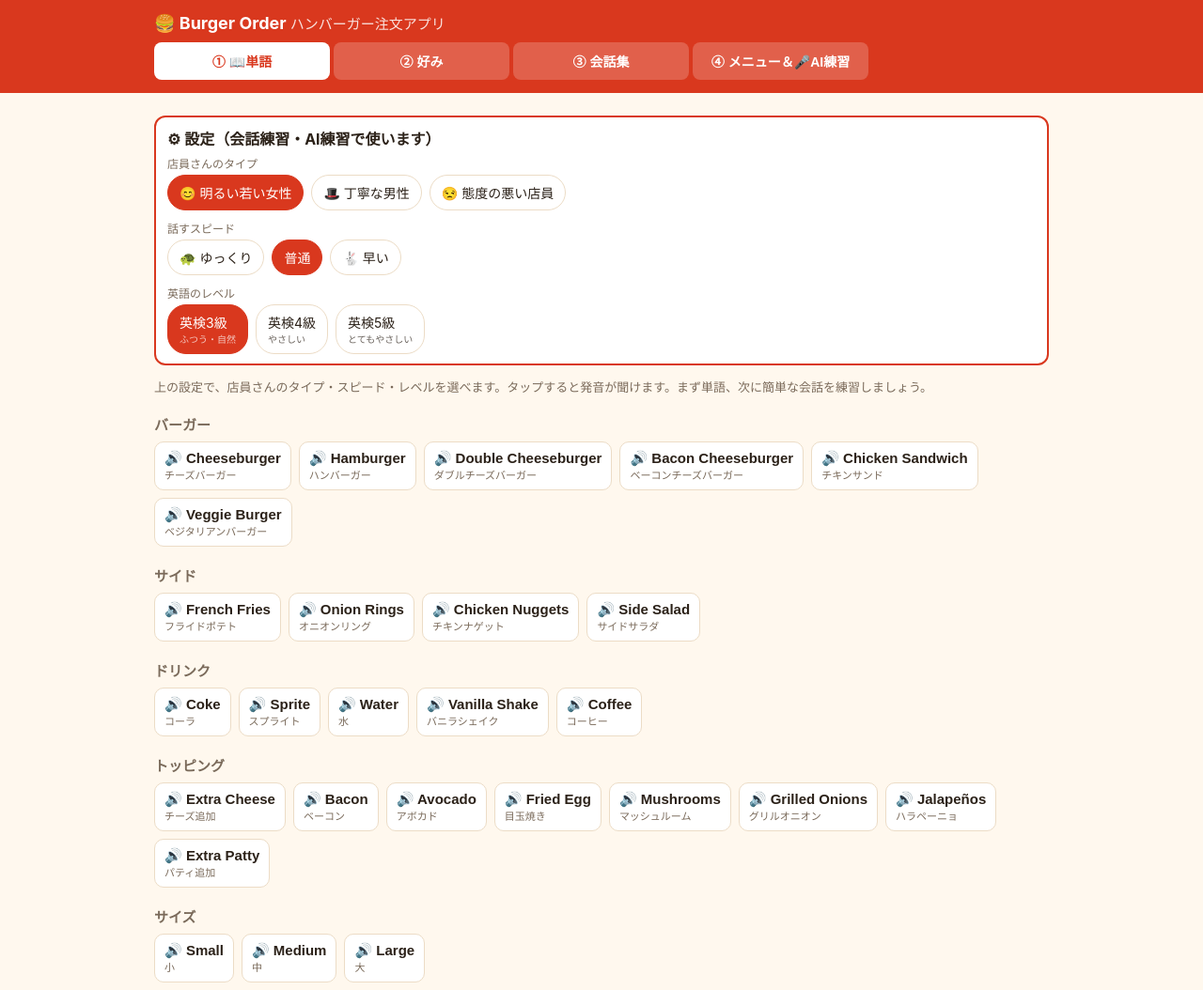
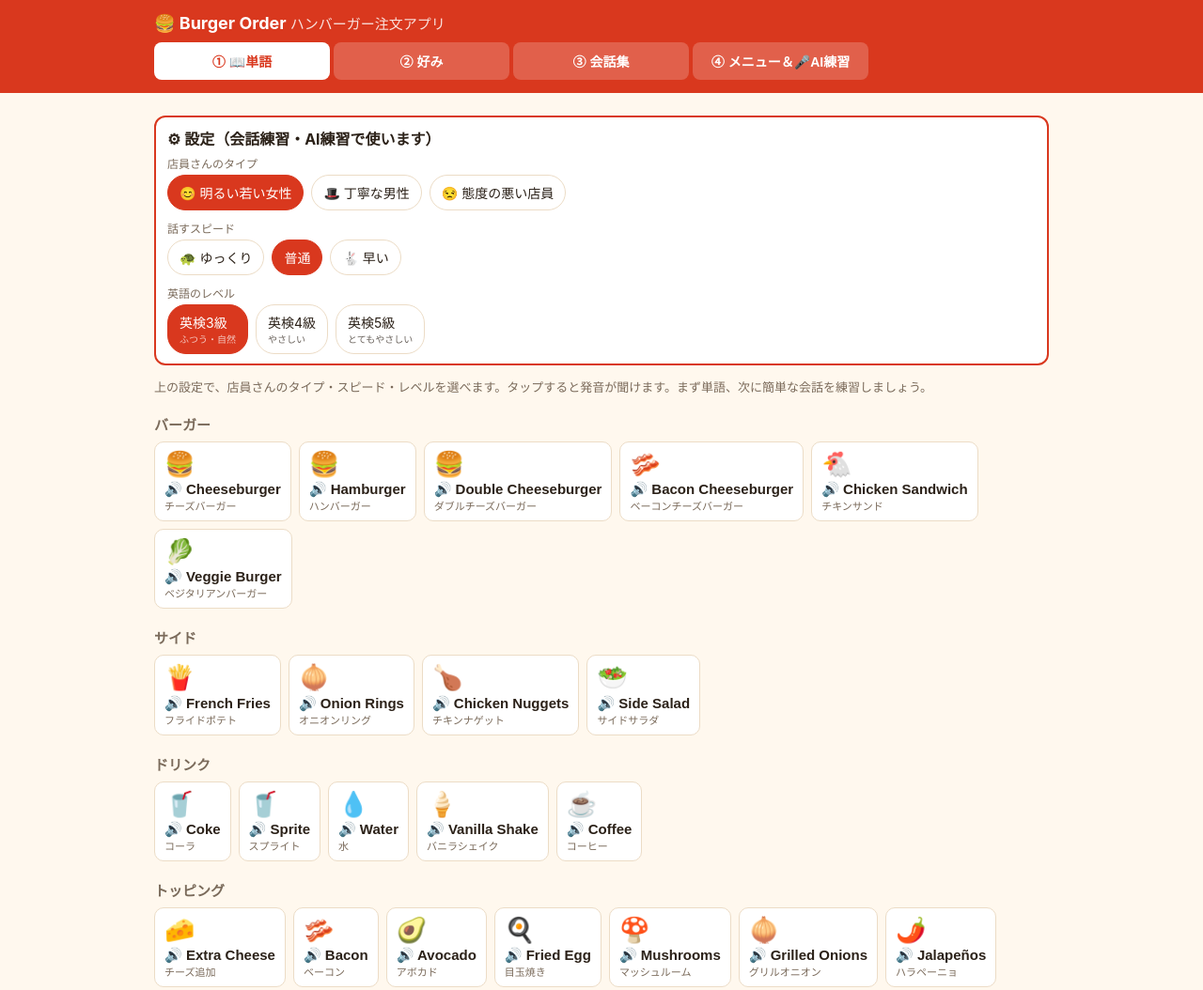
Before and after one commit to chiechiedayo2020-afk/humbergar_ship, a website: page index.html in a window 1280 px wide. Shown: the top 1054 px of the page at 94% size. Drawn offline with Linux system fonts and the light colour scheme.

Commit message:
単語にイラスト(絵文字)を追加
Co-Authored-By: Claude Sonnet 5.5 <noreply@anthropic.com>

```diff
--- a/index.html
+++ b/index.html
@@ -90,6 +90,7 @@
   .empty{color:var(--sub);text-align:center;padding:30px 0}
   .wd{display:flex;flex-wrap:wrap;gap:8px}
   .wd button{border:1px solid var(--line);background:#fff;border-radius:10px;padding:8px 10px;font-size:15px;font-weight:700;text-align:left;color:var(--ink)}
+  .wd button .we{display:block;font-size:26px;line-height:1.2;margin-bottom:2px}
   .wd button small{display:block;font-size:11px;font-weight:400;color:var(--sub)}
   .dlg{background:#fff;border:1px solid var(--line);border-radius:12px;padding:10px 12px;margin-bottom:12px}
   .dlg h3{margin:0 0 8px;font-size:14px;color:var(--accent)}
@@ -506,16 +507,18 @@ function renderTalk(){
 $("#freeSpeak").onclick=()=>$("#free").value.trim()&&speak($("#free").value);
 
 // ---- words & simple dialogs (practice)
+const MODIC={"no pickles":"🥒🚫","no onions":"🧅🚫","no tomato":"🍅🚫","no mayo":"🫙🚫","no cheese":"🧀🚫","extra cheese":"🧀➕","extra pickles":"🥒➕","sauce on the side":"🥫➡️","no ketchup":"🧴🚫","lettuce wrap":"🥬🍔"};
+// [英語, 日本語, イラスト]
 const WORDS=[
-  ["バーガー",MENU.burger.map(i=>[i.en,i.ja])],
-  ["サイド",MENU.side.map(i=>[i.en,i.ja])],
-  ["ドリンク",MENU.drink.map(i=>[i.en,i.ja])],
-  ["トッピング",MENU.topping.map(i=>[i.en,i.ja])],
-  ["サイズ",[["Small","小"],["Medium","中"],["Large","大"]]],
-  ["好み(抜く・足す)",MODS.map(m=>[m[0],m[1]])],
-  ["焼き加減",[["Medium","ミディアム"],["Well done","ウェルダン"]]],
-  ["お店で使う言葉",[["Combo","セット"],["For here","店内"],["To go","持ち帰り"],["Receipt","レシート"],["Napkin","ナプキン"],["Straw","ストロー"],["Ketchup","ケチャップ"],["Refill","おかわり"],["Cash","現金"],["Card","カード"],["Total","合計"],["Tax","税金"],["Tip","チップ"]]],
-  ["数字・金額",[["One dollar","1ドル"],["Five dollars","5ドル"],["Ten dollars","10ドル"],["Fifteen dollars","15ドル"],["Twenty dollars","20ドル"],["Fifty dollars","50ドル"],["Six fifty","6ドル50セント"]]],
+  ["バーガー",MENU.burger.map(i=>[i.en,i.ja,i.e])],
+  ["サイド",MENU.side.map(i=>[i.en,i.ja,i.e])],
+  ["ドリンク",MENU.drink.map(i=>[i.en,i.ja,i.e])],
+  ["トッピング",MENU.topping.map(i=>[i.en,i.ja,i.e])],
+  ["サイズ",[["Small","小","🥤","16px"],["Medium","中","🥤","26px"],["Large","大","🥤","38px"]]],
+  ["好み(抜く・足す)",MODS.map(m=>[m[0],m[1],MODIC[m[0]]||"❓"])],
+  ["焼き加減",[["Medium","ミディアム","🥩🔥"],["Well done","ウェルダン","🥩🔥🔥"]]],
+  ["お店で使う言葉",[["Combo","セット","🍔🍟🥤"],["For here","店内","🪑"],["To go","持ち帰り","🛍️"],["Receipt","レシート","🧾"],["Napkin","ナプキン","🧻"],["Straw","ストロー","🥤"],["Ketchup","ケチャップ","🧴"],["Refill","おかわり","🔄🥤"],["Cash","現金","💵"],["Card","カード","💳"],["Total","合計","🧮"],["Tax","税金","🏷️"],["Tip","チップ","🪙"]]],
+  ["数字・金額",[["One dollar","1ドル","💵"],["Five dollars","5ドル","💵💵💵💵💵"],["Ten dollars","10ドル","💰"],["Fifteen dollars","15ドル","💰💵"],["Twenty dollars","20ドル","💰💰"],["Fifty dollars","50ドル","💰💰💰💰💰"],["Six fifty","6ドル50セント","💵🪙"]]],
 ];
 const DLG=[
   {t:"1. 注文する(いちばん基本)",l:[
@@ -550,7 +553,7 @@ const DLG=[
     ["y","I have a peanut allergy.","ピーナッツアレルギーがあります"]]},
 ];
 function renderWords(){
-  $("#wordList").innerHTML=WORDS.map((g,gi)=>`<h2>${g[0]}</h2><div class="wd">${g[1].map((w,wi)=>`<button data-w="${gi}-${wi}">🔊 ${w[0]}<small>${w[1]}</small></button>`).join("")}</div>`).join("");
+  $("#wordList").innerHTML=WORDS.map((g,gi)=>`<h2>${g[0]}</h2><div class="wd">${g[1].map((w,wi)=>`<button data-w="${gi}-${wi}"><span class="we"${w[3]?` style="font-size:${w[3]}"`:""}>${w[2]||""}</span>🔊 ${w[0]}<small>${w[1]}</small></button>`).join("")}</div>`).join("");
   document.querySelectorAll("[data-w]").forEach(b=>b.onclick=()=>{const[g,w]=b.dataset.w.split("-");speak(WORDS[g][1][w][0])});
   $("#dlgList").innerHTML=DLG.map((d,di)=>`<div class="dlg"><h3>${d.t}</h3>${d.l.map((x,li)=>`
     <div class="ln ${x[0]==="y"?"you":""}"><div class="who">${x[0]==="c"?"🧑‍🍳":"🙋"}</div>
```
